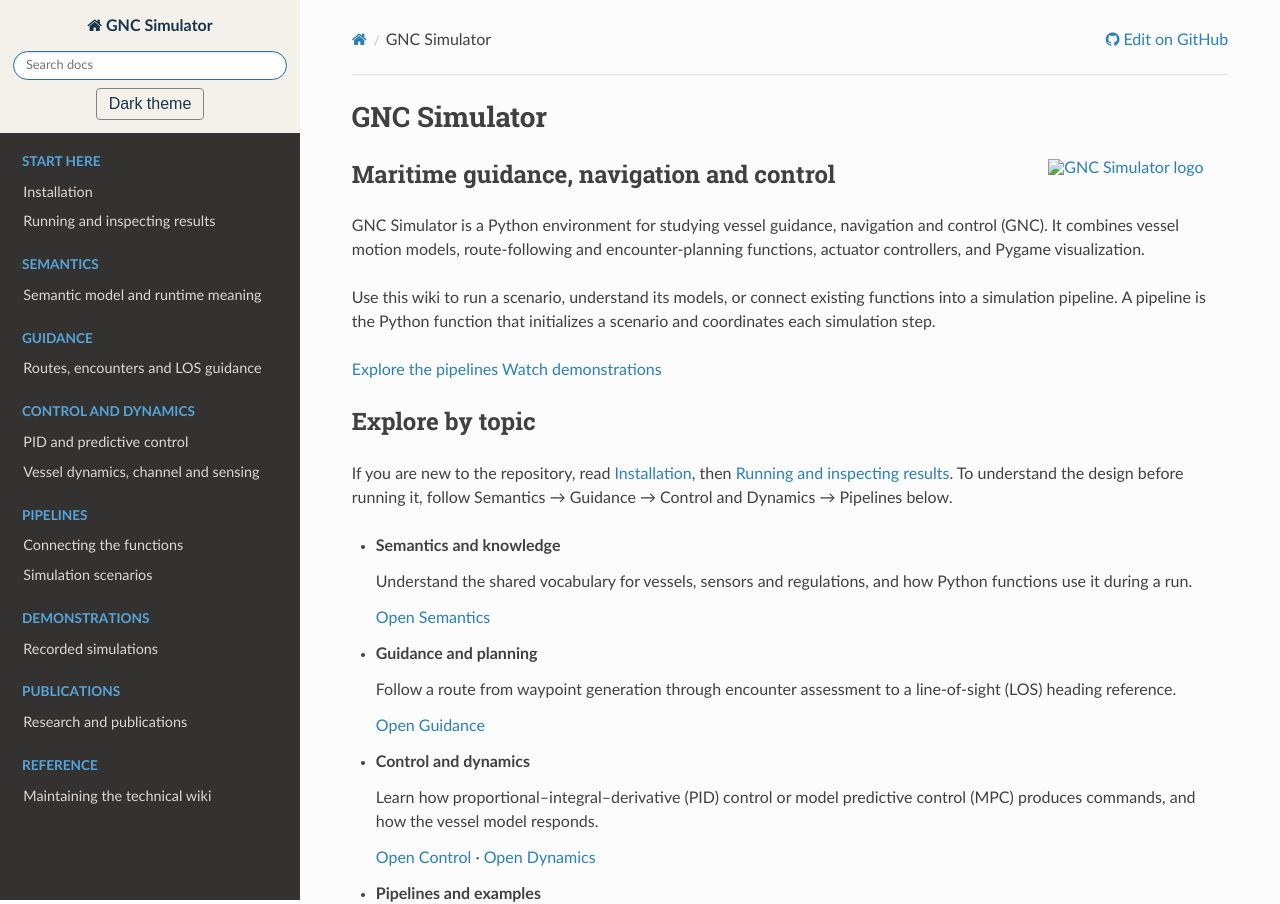
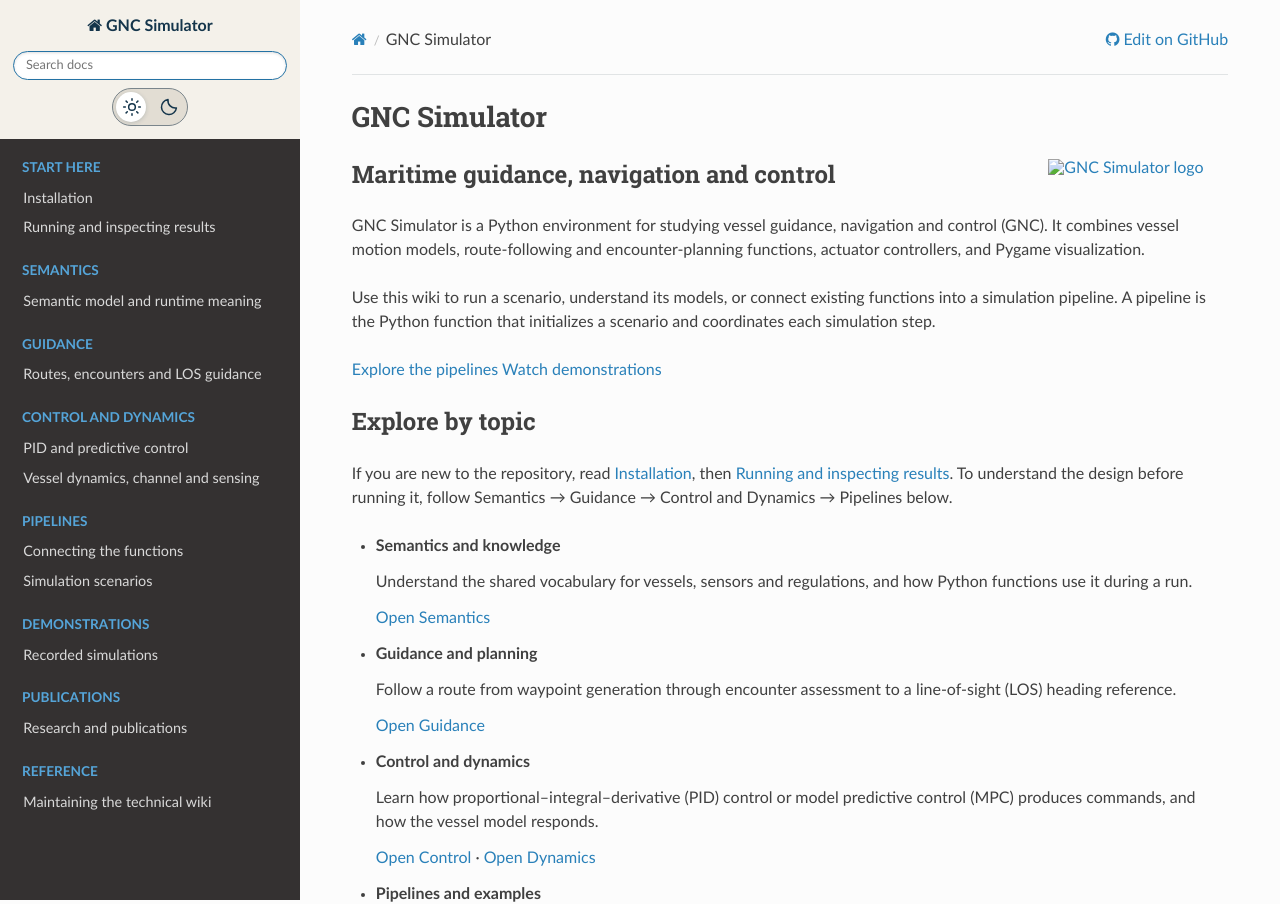
Before and after one commit to Jakendarth/GNC_simulator, a Sphinx documentation site: the page built from docs/index.md, in a window 1280 px wide. Shown: the top 904 px of the page. Built offline with Sphinx 7.4.7 and the Read the Docs theme 3.1.0, drawn with Linux system fonts in a browser that asks for light colours; pages that are not in the unit, such as notebooks, are missing from menus.

Commit message:
docs: replace theme text button with sun and moon switch

```diff
--- a/docs/assets/javascripts/theme.js
+++ b/docs/assets/javascripts/theme.js
@@ -7,11 +7,23 @@
   document.documentElement.dataset.theme = preferred;
   document.addEventListener("DOMContentLoaded", () => {
     const button = document.createElement("button");
+    button.type = "button";
     button.className = "theme-toggle";
+    button.setAttribute("role", "switch");
+    button.setAttribute("aria-label", "Dark theme");
+    button.innerHTML = `
+      <span class="theme-toggle__thumb" aria-hidden="true"></span>
+      <svg class="theme-toggle__sun" viewBox="0 0 24 24" fill="none" stroke="currentColor" stroke-width="1.8" stroke-linecap="round" aria-hidden="true" focusable="false">
+        <circle cx="12" cy="12" r="4"/>
+        <path d="M12 2v2m0 16v2M2 12h2m16 0h2M4.93 4.93l1.42 1.42m11.3 11.3 1.42 1.42M4.93 19.07l1.42-1.42m11.3-11.3 1.42-1.42"/>
+      </svg>
+      <svg class="theme-toggle__moon" viewBox="0 0 24 24" fill="none" stroke="currentColor" stroke-width="1.8" stroke-linecap="round" stroke-linejoin="round" aria-hidden="true" focusable="false">
+        <path d="M20.9 13.2A9 9 0 0 1 10.8 3.1 9 9 0 1 0 20.9 13.2Z"/>
+      </svg>`;
     const update = () => {
       const dark = document.documentElement.dataset.theme === "dark";
-      button.textContent = dark ? "Light theme" : "Dark theme";
-      button.setAttribute("aria-label", "Switch to " + (dark ? "light" : "dark") + " theme");
+      button.setAttribute("aria-checked", String(dark));
+      button.title = "Switch to " + (dark ? "light" : "dark") + " theme";
     };
     button.addEventListener("click", () => {
       const next = document.documentElement.dataset.theme === "dark" ? "light" : "dark";
--- a/docs/assets/stylesheets/extra.css
+++ b/docs/assets/stylesheets/extra.css
@@ -6,7 +6,13 @@
 .rst-content h1, .rst-content h2, .rst-content h3 { line-height: 1.3; }
 .wy-table-responsive table td, .wy-table-responsive table th { white-space: normal; }
 .rst-content video { display: block; width: 100%; max-height: 36rem; background: #071d30; border-radius: 6px; margin: 1rem 0; }
-.theme-toggle { padding: 6px 12px; margin-top: 8px; border: 1px solid #7a858b; border-radius: 4px; background: transparent; color: #14354b; cursor: pointer; }
+.theme-toggle { position: relative; display: inline-flex; align-items: center; justify-content: space-around; width: 76px; height: 38px; padding: 0; margin-top: 8px; border: 1px solid #7a858b; border-radius: 20px; background: #e2ddd3; color: #14354b; cursor: pointer; }
+.theme-toggle svg { position: relative; width: 20px; height: 20px; z-index: 1; }
+.theme-toggle__thumb { position: absolute; top: 3px; left: 3px; width: 30px; height: 30px; border-radius: 50%; background: #fff; box-shadow: 0 1px 4px #14354b30; transition: transform 180ms ease; }
+.theme-toggle[aria-checked="true"] .theme-toggle__thumb { transform: translateX(38px); }
+.theme-toggle:hover { border-color: #14354b; }
+.theme-toggle:focus-visible { outline: 2px solid #14354b; outline-offset: 3px; }
+@media (prefers-reduced-motion: reduce) { .theme-toggle__thumb { transition: none; } }
 html[data-theme="dark"] { color-scheme: dark; }
 html[data-theme="dark"] body,
 html[data-theme="dark"] .wy-nav-content-wrap,
```
